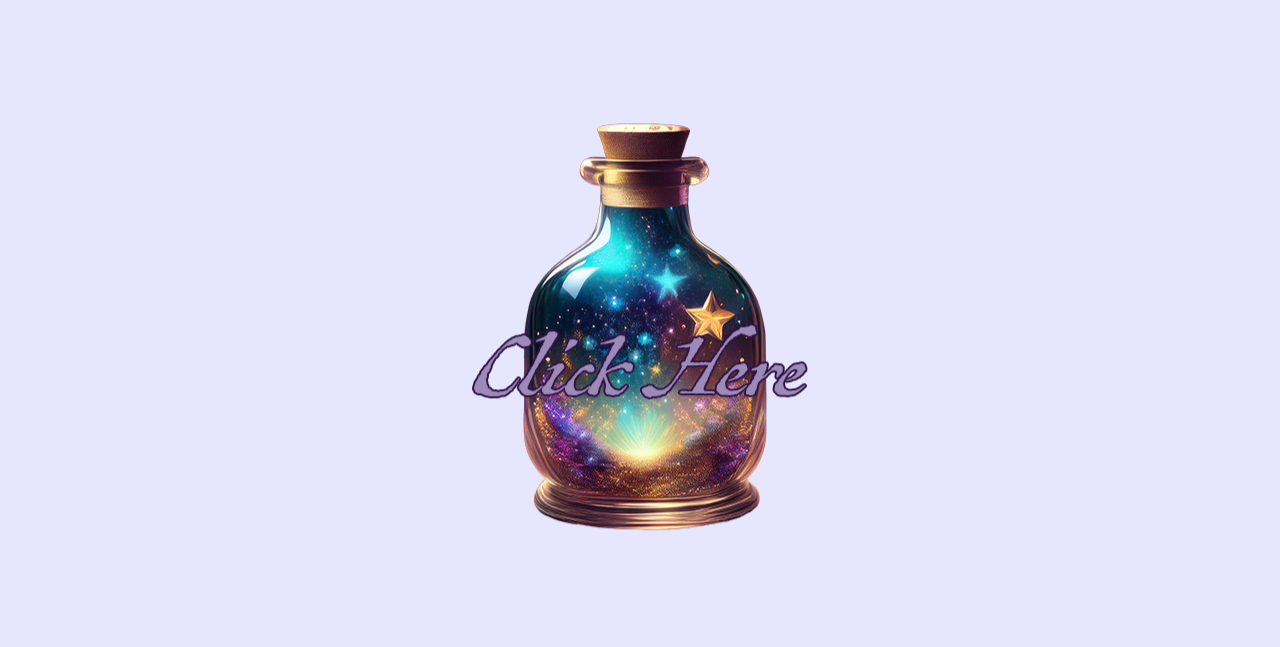
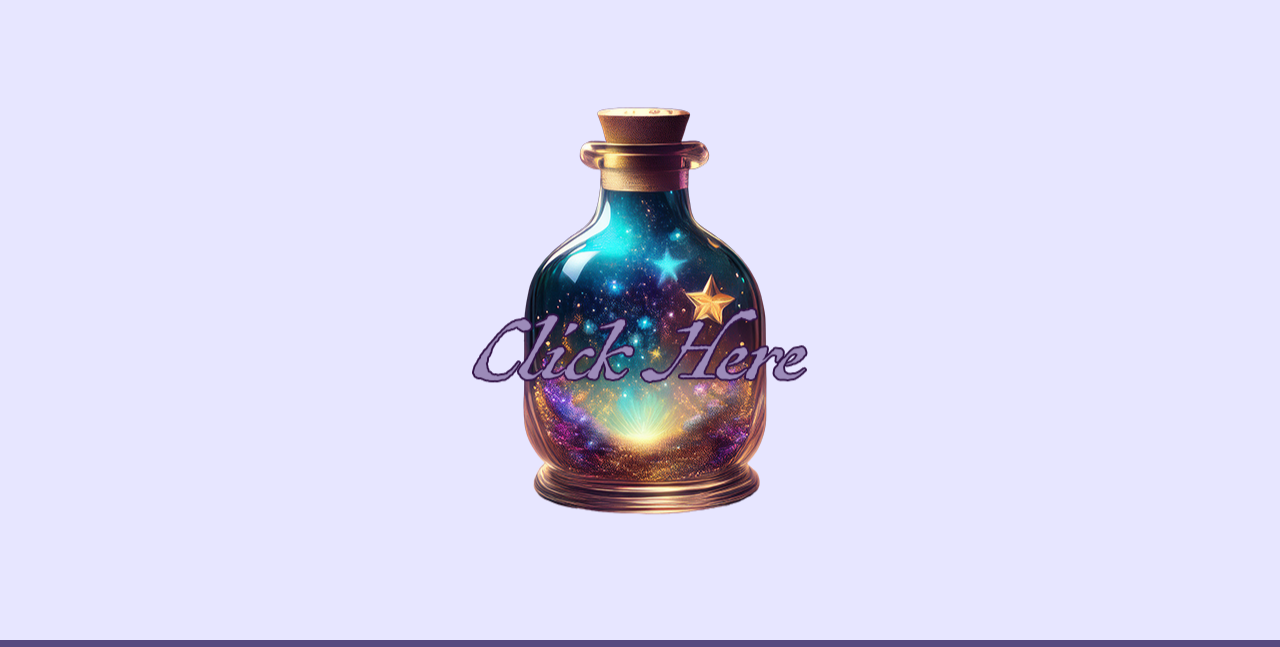
Before and after one commit to smilesandtea/mothers-day, a plain HTML site: page index.html in a window 1280 px wide. Shown: the top 647 px of the page. Drawn offline with nearby package versions, Linux system fonts and the light colour scheme; a web font is replaced by a local one.

Commit message:
Adjusting footer

```diff
--- a/css/style.css
+++ b/css/style.css
@@ -8,7 +8,7 @@ body {
 }
 
 .container {
-    height: 84vh;
+    height: 80vh;
     display: flex;
     justify-content: center;
     align-items: center;
```
